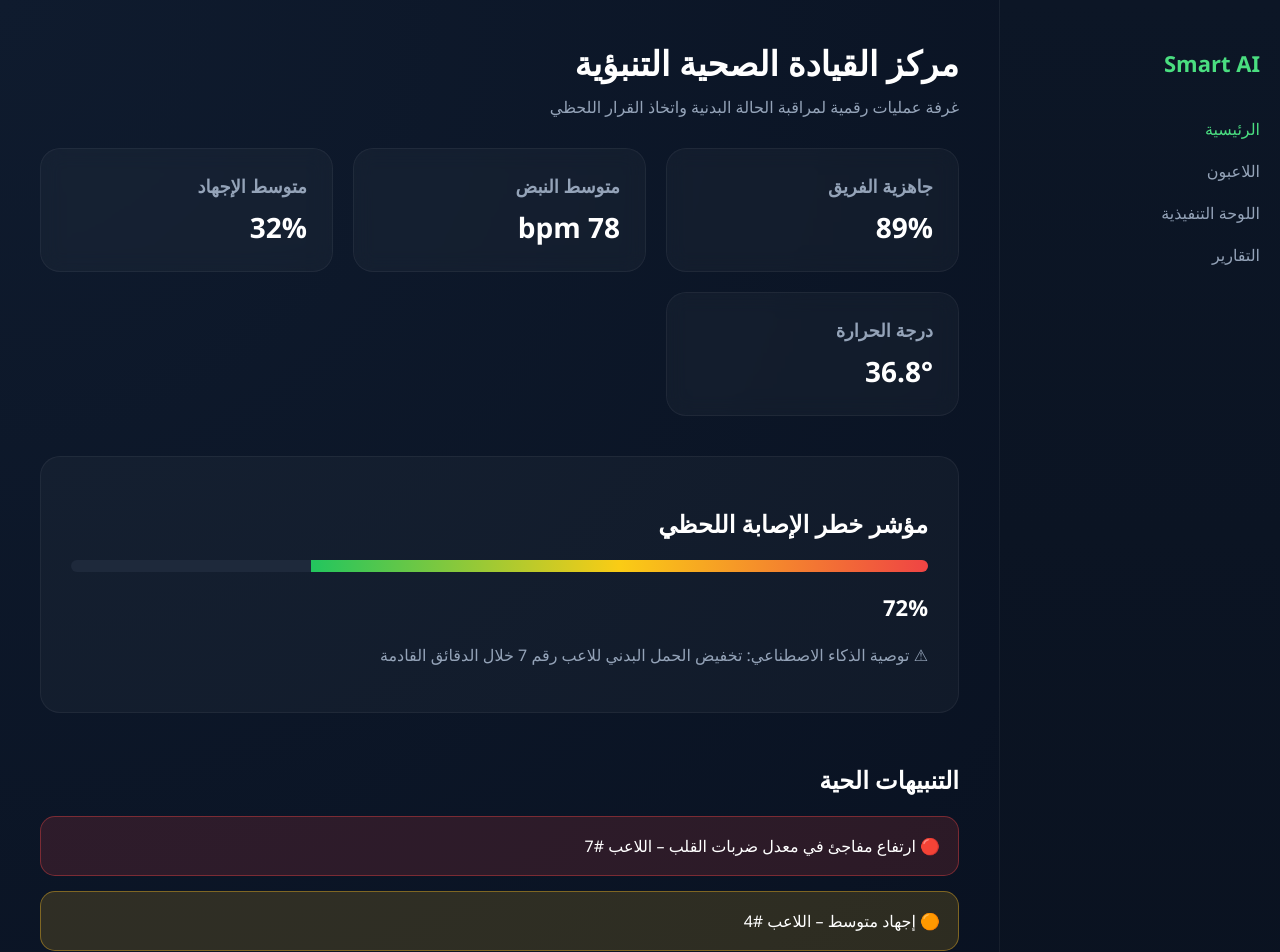
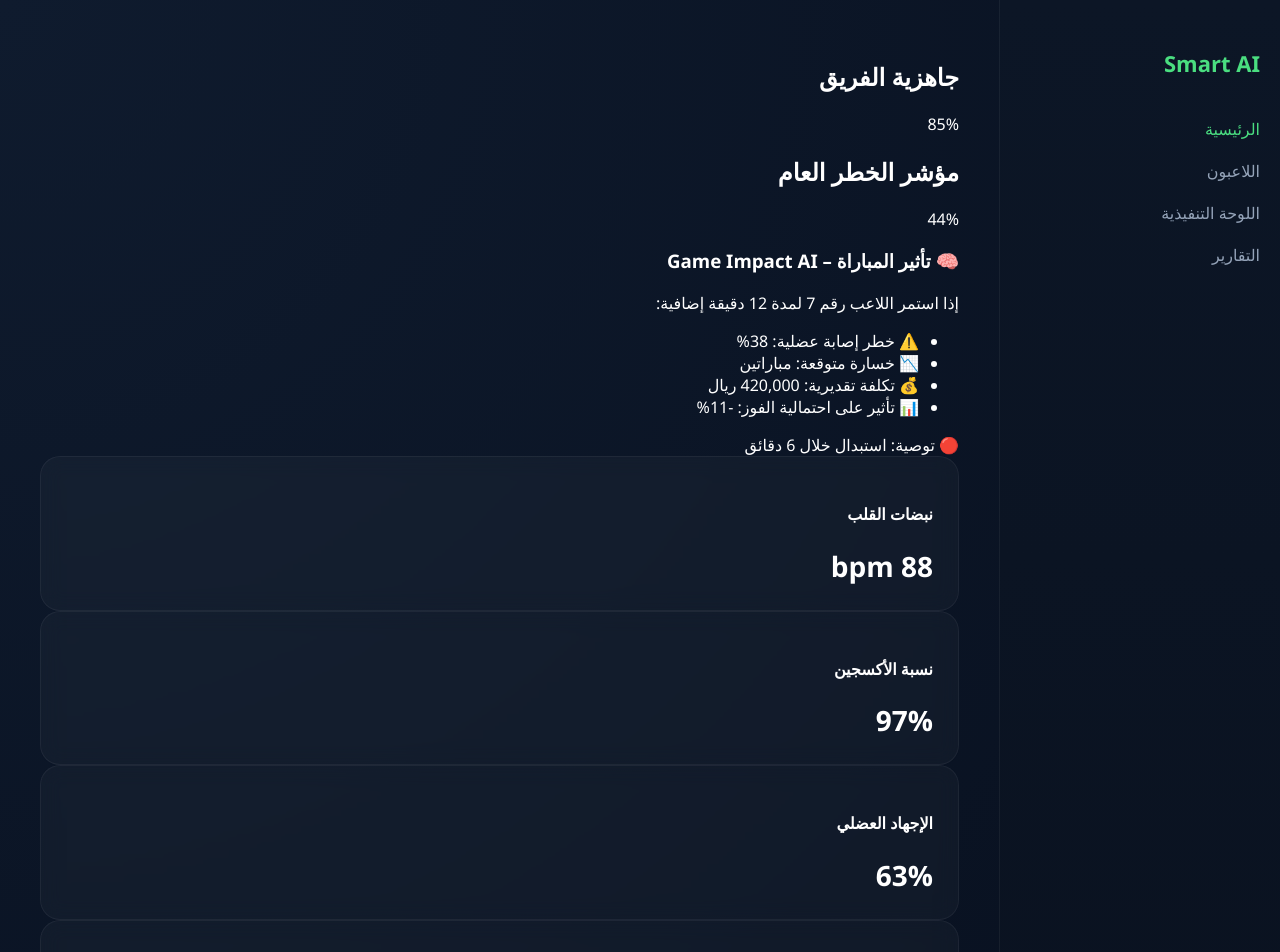
Before and after one commit to jkg9rmd8td-blip/smart-pro, a React (Vite) app: page / in a window 1280 px wide. Shown: the top 952 px of the page. Built offline with nearby package versions, Linux system fonts and the light colour scheme.

Commit message:
Update Dashboard.jsx

```diff
--- a/src/pages/Dashboard.jsx
+++ b/src/pages/Dashboard.jsx
@@ -1,76 +1,76 @@
 import { useEffect, useState } from "react";
 
 export default function Dashboard() {
-  const [risk, setRisk] = useState(0);
+  const [teamRisk, setTeamRisk] = useState(42);
+  const [readiness, setReadiness] = useState(87);
 
   useEffect(() => {
-    const timer = setTimeout(() => {
-      setRisk(72);
-    }, 500);
-    return () => clearTimeout(timer);
+    const interval = setInterval(() => {
+      setTeamRisk((prev) => (prev >= 70 ? 35 : prev + 1));
+      setReadiness((prev) => (prev <= 75 ? 90 : prev - 1));
+    }, 2000);
+    return () => clearInterval(interval);
   }, []);
 
   return (
-    <div>
-      <div className="dashboard-header">
-        <h1>مركز القيادة الصحية التنبؤية</h1>
-        <p>غرفة عمليات رقمية لمراقبة الحالة البدنية واتخاذ القرار اللحظي</p>
+    <div className="dashboard">
+
+      {/* ====== شريط الحالة العام ====== */}
+      <div className="team-status">
+        <div>
+          <h2>جاهزية الفريق</h2>
+          <div className="progress">
+            <div
+              className="progress-fill"
+              style={{ width: `${readiness}%` }}
+            ></div>
+          </div>
+          <span>{readiness}%</span>
+        </div>
+
+        <div className="risk-indicator">
+          <h2>مؤشر الخطر العام</h2>
+          <div className="risk-circle">
+            {teamRisk}%
+          </div>
+        </div>
       </div>
 
-      <div className="cards">
+      {/* ====== Game Impact AI ====== */}
+      <div className="impact-card">
+        <h3>🧠 تأثير المباراة – Game Impact AI</h3>
+        <p>إذا استمر اللاعب رقم 7 لمدة 12 دقيقة إضافية:</p>
+        <ul>
+          <li>⚠️ خطر إصابة عضلية: 38%</li>
+          <li>📉 خسارة متوقعة: مباراتين</li>
+          <li>💰 تكلفة تقديرية: 420,000 ريال</li>
+          <li>📊 تأثير على احتمالية الفوز: -11%</li>
+        </ul>
+        <div className="ai-recommendation">
+          🔴 توصية: استبدال خلال 6 دقائق
+        </div>
+      </div>
+
+      {/* ====== بيانات حيوية مباشرة ====== */}
+      <div className="live-data">
         <div className="card">
-          <h3>جاهزية الفريق</h3>
-          <div className="value">89%</div>
+          <h4>نبضات القلب</h4>
+          <span className="value">88 bpm</span>
         </div>
 
         <div className="card">
-          <h3>متوسط النبض</h3>
-          <div className="value">78 bpm</div>
+          <h4>نسبة الأكسجين</h4>
+          <span className="value">97%</span>
         </div>
 
         <div className="card">
-          <h3>متوسط الإجهاد</h3>
-          <div className="value">32%</div>
+          <h4>الإجهاد العضلي</h4>
+          <span className="value danger">63%</span>
         </div>
 
         <div className="card">
-          <h3>درجة الحرارة</h3>
-          <div className="value">36.8°</div>
-        </div>
-      </div>
-
-      <div className="risk-container">
-        <h2>مؤشر خطر الإصابة اللحظي</h2>
-
-        <div className="risk-bar">
-          <div
-            className="risk-progress"
-            style={{ width: `${risk}%` }}
-          ></div>
-        </div>
-
-        <h3 style={{ marginTop: "20px", fontSize: "22px" }}>
-          {risk}%
-        </h3>
-
-        <p style={{ marginTop: "10px", color: "#94a3b8" }}>
-          ⚠ توصية الذكاء الاصطناعي: تخفيض الحمل البدني للاعب رقم 7 خلال الدقائق القادمة
-        </p>
-      </div>
-
-      <div className="alerts-section">
-        <h2>التنبيهات الحية</h2>
-
-        <div className="alert high">
-          🔴 ارتفاع مفاجئ في معدل ضربات القلب – اللاعب #7
-        </div>
-
-        <div className="alert medium">
-          🟠 إجهاد متوسط – اللاعب #4
-        </div>
-
-        <div className="alert low">
-          🟢 حالة مستقرة – اللاعب #10
+          <h4>حرارة الملعب</h4>
+          <span className="value">33°C</span>
         </div>
       </div>
     </div>
```
